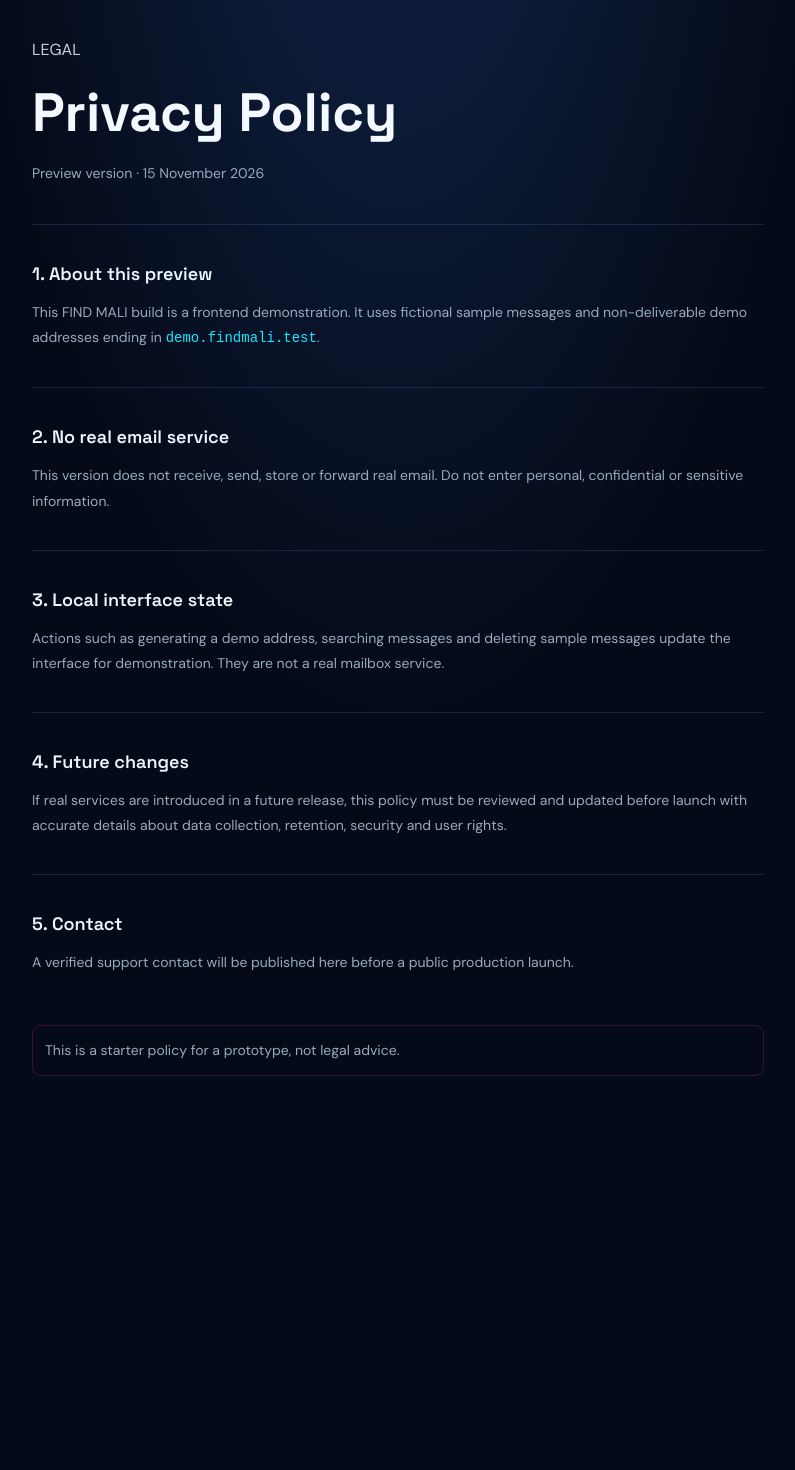
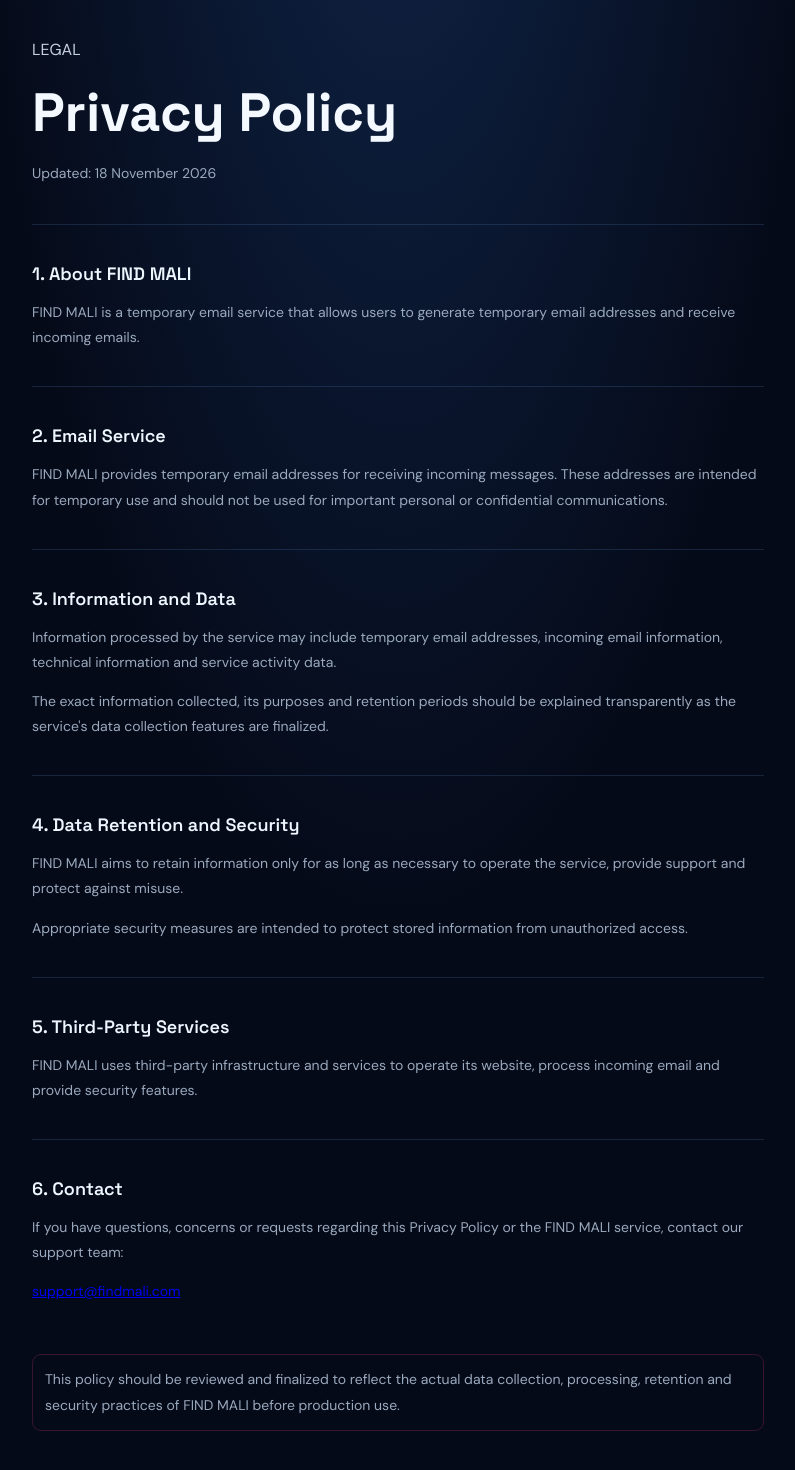
Before and after one commit to sheshandewon-a11y/Find-Mali, a Next.js app: page /privacy in a window 1280 px wide. Shown: the part 78-1548 px from the top of the page, without its empty margins (242-1037 px from the left). Before the commit the page ends 1303 px from the top, so only its background shows below. Built offline with nearby package versions, Linux system fonts and the light colour scheme.

Commit message:
Update privacy.tsx

```diff
--- a/pages/privacy.tsx
+++ b/pages/privacy.tsx
@@ -1,2 +1,106 @@
-import Head from 'next/head'; import Link from 'next/link';
-export default function Privacy(){return <><Head><title>Privacy Policy | FIND MALI</title><meta name="description" content="FIND MALI preview privacy information."/></Head><main className="legal-shell"><Link href="/" className="back-link">← Back to FIND MALI</Link><span className="section-kicker">LEGAL</span><h1>Privacy Policy</h1><p className="legal-updated">Preview version · 15 November 2026</p><section><h2>1. About this preview</h2><p>This FIND MALI build is a frontend demonstration. It uses fictional sample messages and non-deliverable demo addresses ending in <code>demo.findmali.test</code>.</p></section><section><h2>2. No real email service</h2><p>This version does not receive, send, store or forward real email. Do not enter personal, confidential or sensitive information.</p></section><section><h2>3. Local interface state</h2><p>Actions such as generating a demo address, searching messages and deleting sample messages update the interface for demonstration. They are not a real mailbox service.</p></section><section><h2>4. Future changes</h2><p>If real services are introduced in a future release, this policy must be reviewed and updated before launch with accurate details about data collection, retention, security and user rights.</p></section><section><h2>5. Contact</h2><p>A verified support contact will be published here before a public production launch.</p></section><p className="legal-note">This is a starter policy for a prototype, not legal advice.</p></main></>}
+
+import Head from 'next/head';
+import Link from 'next/link';
+
+export default function Privacy() {
+  return (
+    <>
+      <Head>
+        <title>Privacy Policy | FIND MALI</title>
+        <meta
+          name="description"
+          content="FIND MALI Privacy Policy and support contact information."
+        />
+      </Head>
+
+      <main className="legal-shell">
+        <Link href="/" className="back-link">
+          ← Back to FIND MALI
+        </Link>
+
+        <span className="section-kicker">LEGAL</span>
+
+        <h1>Privacy Policy</h1>
+
+        <p className="legal-updated">
+          Updated: 18 November 2026
+        </p>
+
+        <section>
+          <h2>1. About FIND MALI</h2>
+          <p>
+            FIND MALI is a temporary email service that allows
+            users to generate temporary email addresses and
+            receive incoming emails.
+          </p>
+        </section>
+
+        <section>
+          <h2>2. Email Service</h2>
+          <p>
+            FIND MALI provides temporary email addresses for
+            receiving incoming messages. These addresses are
+            intended for temporary use and should not be used
+            for important personal or confidential communications.
+          </p>
+        </section>
+
+        <section>
+          <h2>3. Information and Data</h2>
+          <p>
+            Information processed by the service may include
+            temporary email addresses, incoming email information,
+            technical information and service activity data.
+          </p>
+          <p>
+            The exact information collected, its purposes and
+            retention periods should be explained transparently
+            as the service's data collection features are finalized.
+          </p>
+        </section>
+
+        <section>
+          <h2>4. Data Retention and Security</h2>
+          <p>
+            FIND MALI aims to retain information only for as long
+            as necessary to operate the service, provide support
+            and protect against misuse.
+          </p>
+          <p>
+            Appropriate security measures are intended to protect
+            stored information from unauthorized access.
+          </p>
+        </section>
+
+        <section>
+          <h2>5. Third-Party Services</h2>
+          <p>
+            FIND MALI uses third-party infrastructure and services
+            to operate its website, process incoming email and
+            provide security features.
+          </p>
+        </section>
+
+        <section>
+          <h2>6. Contact</h2>
+          <p>
+            If you have questions, concerns or requests regarding
+            this Privacy Policy or the FIND MALI service, contact
+            our support team:
+          </p>
+          <p>
+            <a href="mailto:support@findmali.com">
+              support@findmali.com
+            </a>
+          </p>
+        </section>
+
+        <p className="legal-note">
+          This policy should be reviewed and finalized to reflect
+          the actual data collection, processing, retention and
+          security practices of FIND MALI before production use.
+        </p>
+      </main>
+    </>
+  );
+}
```
